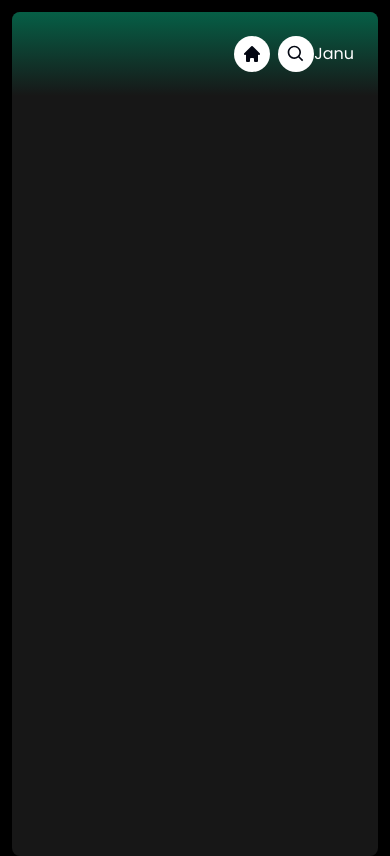
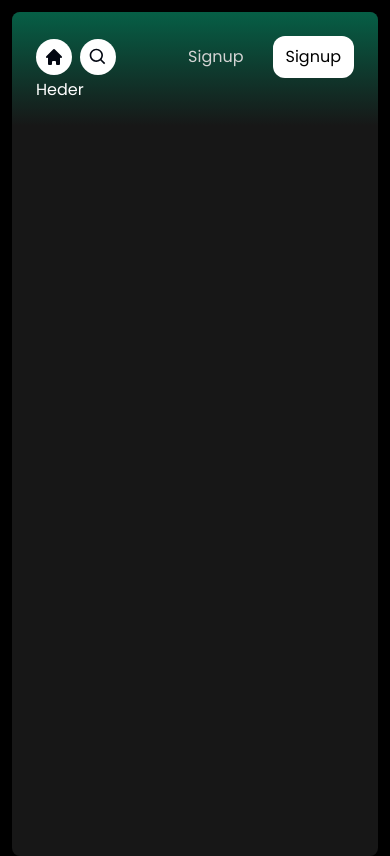
Before and after one commit to Fardeen-Awais/Project-02-Spotify, a Next.js app: page / in a window 390 px wide. Built offline with nearby package versions, Linux system fonts and the light colour scheme.

Commit message:
Adding a proper header with custom style

```diff
--- a/app/components/Button.tsx
+++ b/app/components/Button.tsx
@@ -1,14 +1,16 @@
 import React, { forwardRef } from 'react'
+import { twMerge } from 'tailwind-merge'
+
 interface ButtonProps extends React.ButtonHTMLAttributes<HTMLButtonElement>{}
 
 const Button = forwardRef<HTMLButtonElement,ButtonProps>(({
     className,
     children,
     disabled,
-    type = "Button",
+    type = "button",
     ...props
 },ref)=>{return(
-    <button>{children}</button>
+    <button className={twMerge(`w-full rounded-xl bg-green-500 border border-transparent px-3 py-2 disabled:cursor-not-allowed disabled:opacity-50 text-black font-bold hover:opacity-75 transition`,className)} type={type}>{children}</button> // hum nai twMerge use kia aur is k sath classname k props ko dal dya takay is button ko further without any problem modifiy krkay.
 )})
 
 Button.displayName = "Button"
--- a/app/components/Header.tsx
+++ b/app/components/Header.tsx
@@ -17,10 +17,10 @@ const Header: React.FC<HeaderProps> = ({ children, className }) => {
     }
 
     return (
-        <div className={twMerge(`h-fit flex justify-between items-center bg-gradient-to-b from-emerald-800 p-6`, className)}>
-
-            <div className="w-full mb-4 flex items-center justify-between">
-                <div className="hidden md:flex gap-x-2 ">
+        <div className={twMerge(`h-fit   bg-gradient-to-b from-emerald-800 p-6 `, className)}>
+            <div className="flex justify-between">
+                <div className="flex items-center justify-center">
+                    <div className="hidden md:flex gap-x-2">
                         <button onClick={() => router.back()} className="rounded-full bg-black flex items-center justify-center hover:opacity-75 transition">
                             <RxCaretLeft className="text-white" size={35} />
                         </button>
@@ -30,19 +30,30 @@ const Header: React.FC<HeaderProps> = ({ children, className }) => {
                     </div>
                 </div>
 
-            <div className="flex justify-between md:hidden gap-x-2 items-center ">
-                <button className="rounded-full p-2 bg-white flex items-center justify-center hover:opacity-75 transition"><HiHome className="text-gray-950" size={20} /></button>
-                <button className="rounded-full p-2 bg-white flex items-center justify-center hover:opacity-75 transition"><BiSearch className="text-gray-950" size={20} /></button>
+                <div className="w-full flex md:hidden gap-x-2 items-center">
+                    <button className="rounded-full p-2 bg-white flex items-center justify-center hover:opacity-75 transition">
+                        <HiHome className="text-gray-950" size={20} />
+                    </button>
+                    <button className="rounded-full p-2 bg-white flex items-center justify-center hover:opacity-75 transition">
+                        <BiSearch className="text-gray-950" size={20} />
+                    </button>
                 </div>
 
-            <div className="flex justify-between items-center gap-x-4">
+                <div className="flex justify-end items-center gap-x-4 md:w-full">
                     <>
                         <div>
-                    <Button>Janu</Button>
+                            <Button onClick={() => { }} className="bg-transparent text-neutral-300 font-medium">Signup</Button>
+                        </div>
+                        <div>
+                            <Button onClick={() => { }} className="bg-transparent bg-white font-medium">Signup</Button>
                         </div>
                     </>
                 </div>
             </div>
+
+            {children}
+        </div>
+
     );
 
 }
```
Also changed, not shown: 1 other file (tests, documents, lock files or other folders). Lines whose indentation alone changed are shown as unchanged.
